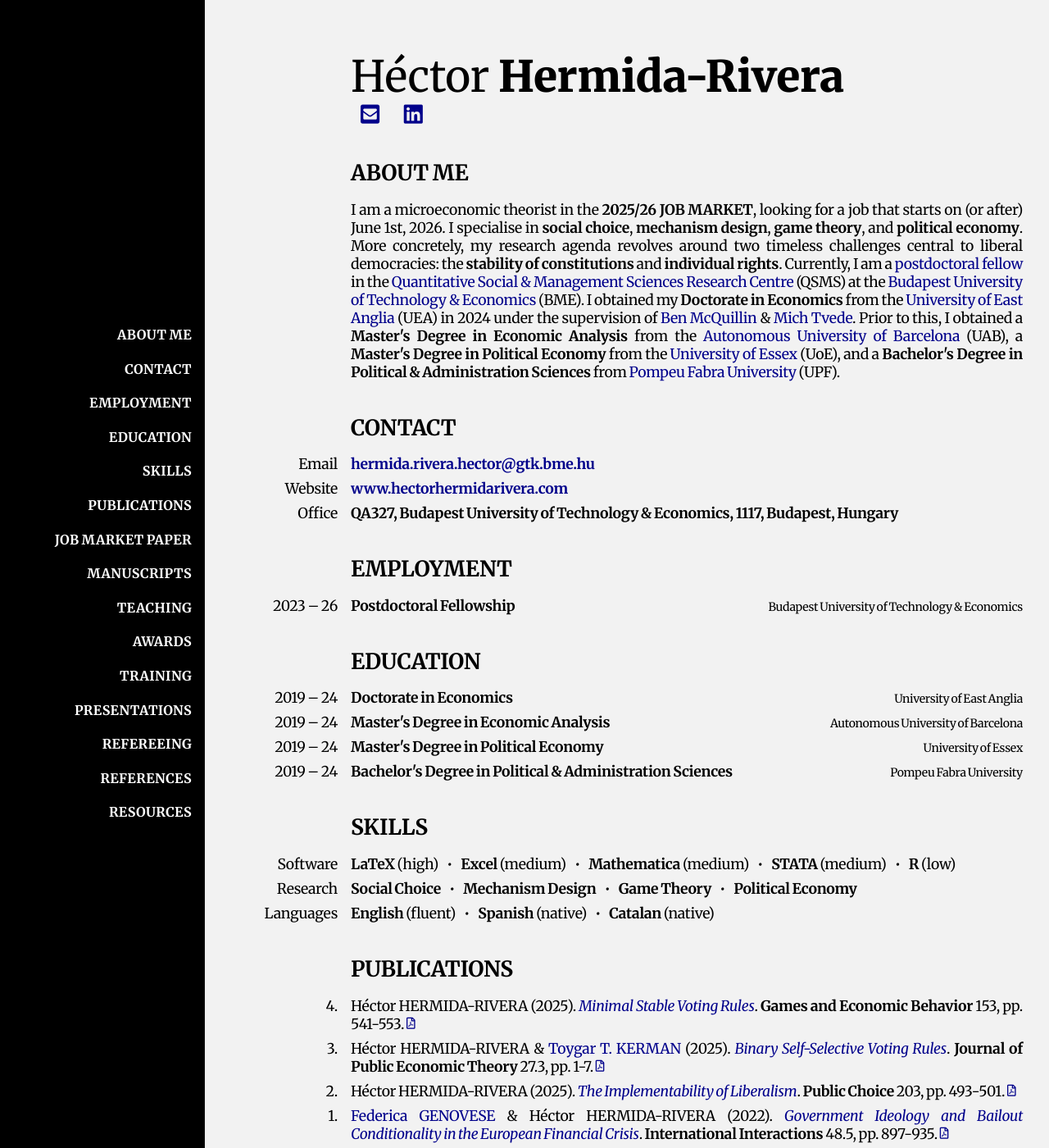
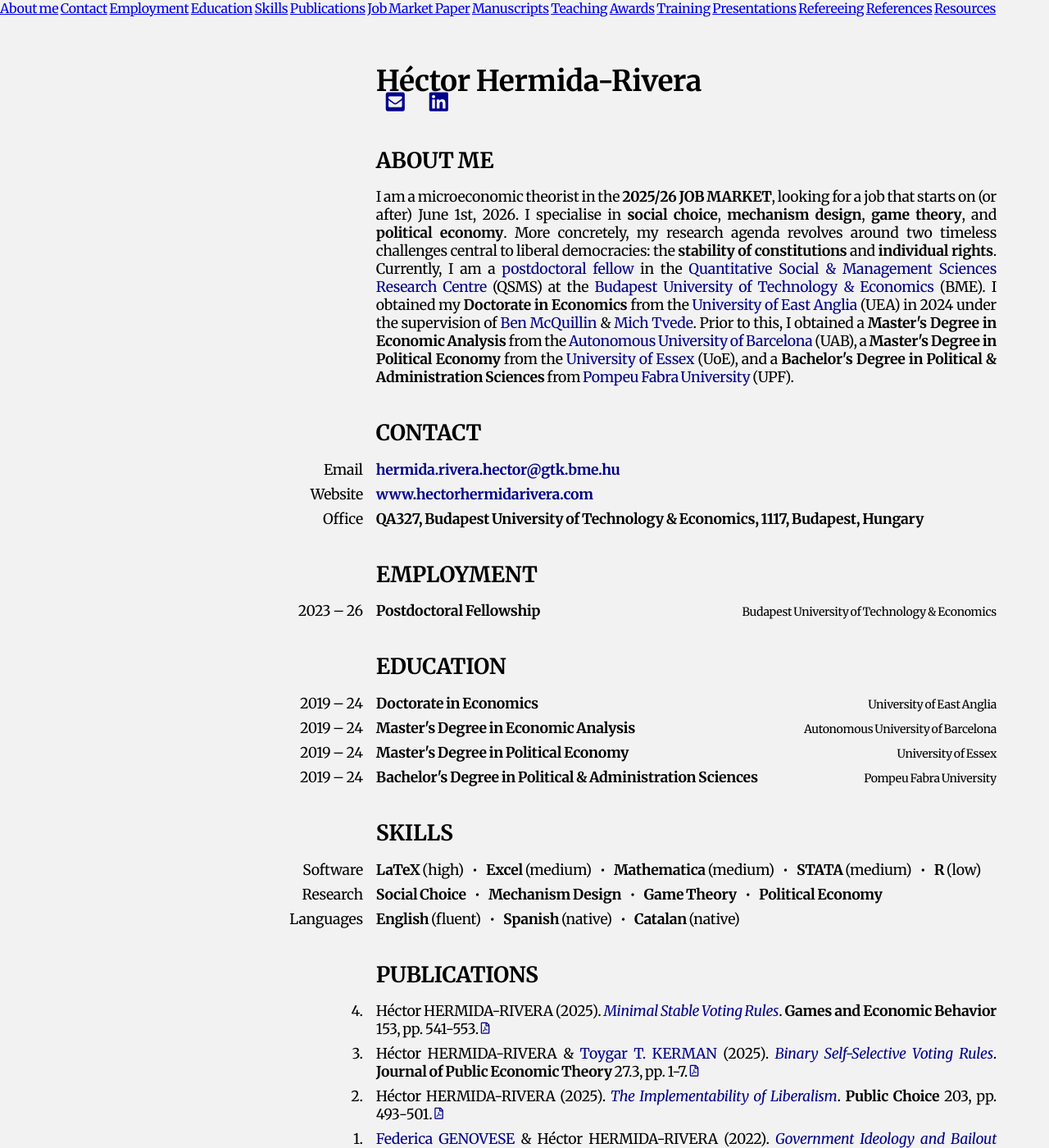
Before and after one commit to HectorHermidaRivera/hectorhermidarivera.github.io, a Jekyll site: the page built from index.md, in a window 1280 px wide and 1400 px high. Shown: the whole window at 82% size. Built offline with Jekyll 4.4.1, drawn with Linux system fonts in a browser that asks for light colours; a style sheet for code colours, icons or effects is not loaded.

Commit message:
Update default.html

```diff
--- a/_layouts/default.html
+++ b/_layouts/default.html
@@ -17,70 +17,7 @@
   <link rel="stylesheet" href="/assets/css/style.css">
 
   <style>
-    /* --- BODY --- */
-    html { scroll-behavior: smooth; }
-    body {
-      font-family: 'Merriweather', serif;
-      margin: 0;
-      background-color: #f2f2f2;
-      font-stretch: 94%;
-      letter-spacing: -0.017em;
-      word-spacing: -0.07em;
-      font-feature-settings: "kern" 1, "liga" 1, "clig" 1, "calt" 1;
-      text-rendering: optimizeLegibility;
-    }
 
-    a { overflow-wrap: break-word; word-wrap: break-word; word-break: break-word; hyphens: auto; }
-
-    /* --- SIDEBAR --- */
-    .sidebar {
-      position: fixed;
-      top: 0;
-      left: 0;
-      width: 250px;
-      height: 100%;
-      background: #000000;
-      padding: 25px 15px;
-      box-sizing: border-box;
-      display: flex;
-      flex-direction: column;
-      align-items: flex-end;
-      justify-content: center;
-      border-right: 1px solid #111;
-      z-index: 10000;
-    }
-    .sidebar a {
-      color: #fff;
-      text-decoration: none;
-      font-weight: 600;
-      text-transform: uppercase;
-      letter-spacing: 0.4px;
-      margin: 8px 0;
-      width: 100%;
-      text-align: right;
-      line-height: 1.6;
-    }
-    .sidebar a:hover { color: #dddddd; }
-
-    /* --- CONTENT --- */
-    .content {
-      box-sizing: border-box;
-      padding: 2.5vw;
-      margin-left: 200px; /* reserve sidebar space */
-      margin-right: 0;
-      width: calc(100vw - 200px); /* full width excluding sidebar */
-    }
-
-    /* --- MAIN NAME --- */
-    .main-name {
-      font-family: 'Merriweather', serif;
-      font-size: 3em;
-      font-weight: 400;
-      margin-bottom: 0.3em;
-      line-height: 1;
-    }
-    .main-name strong { font-weight: 800; }
-    b, strong { font-weight: 700; }
 
     /* --- MOBILE ONLY --- */
     .mobile-only { display: none; }
```
